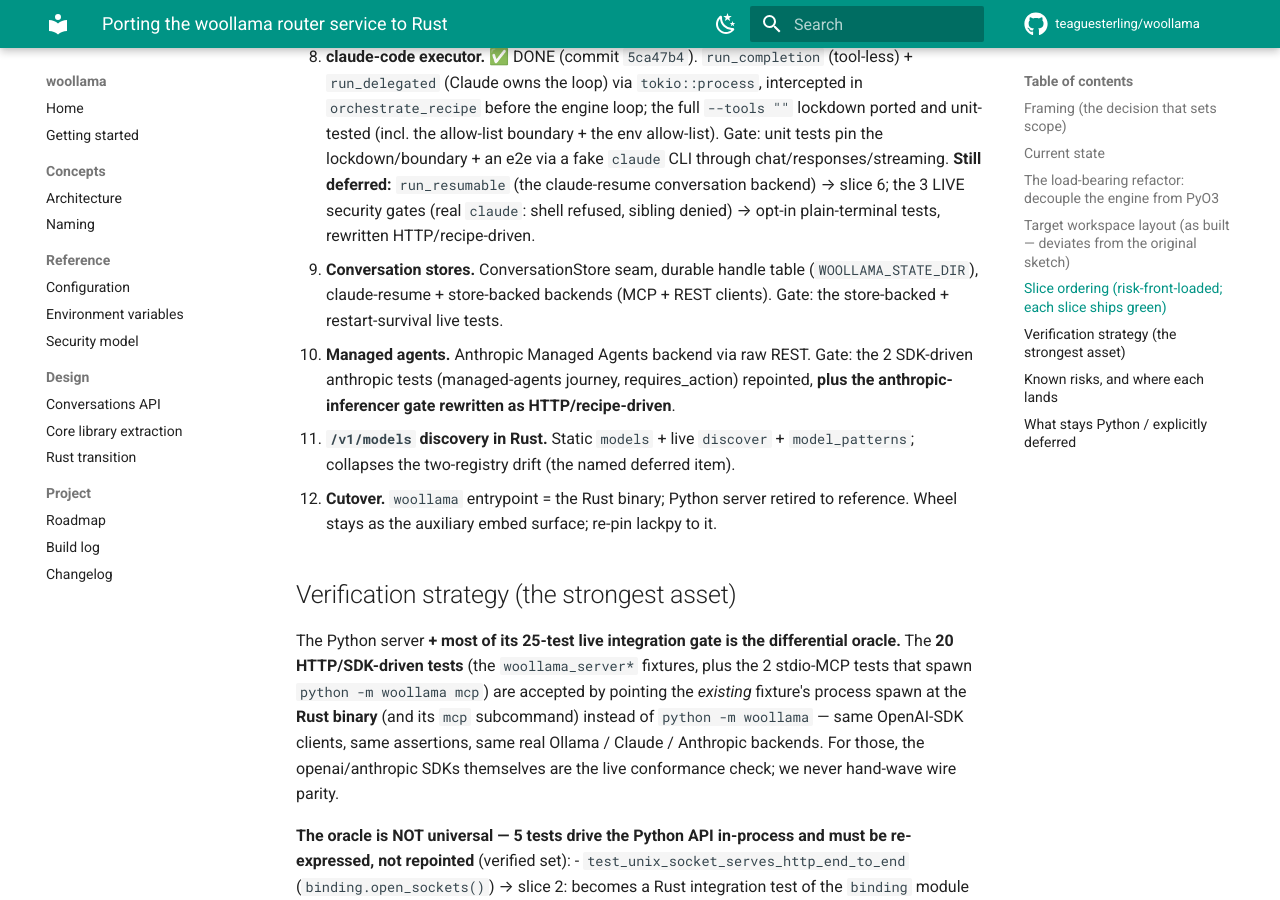
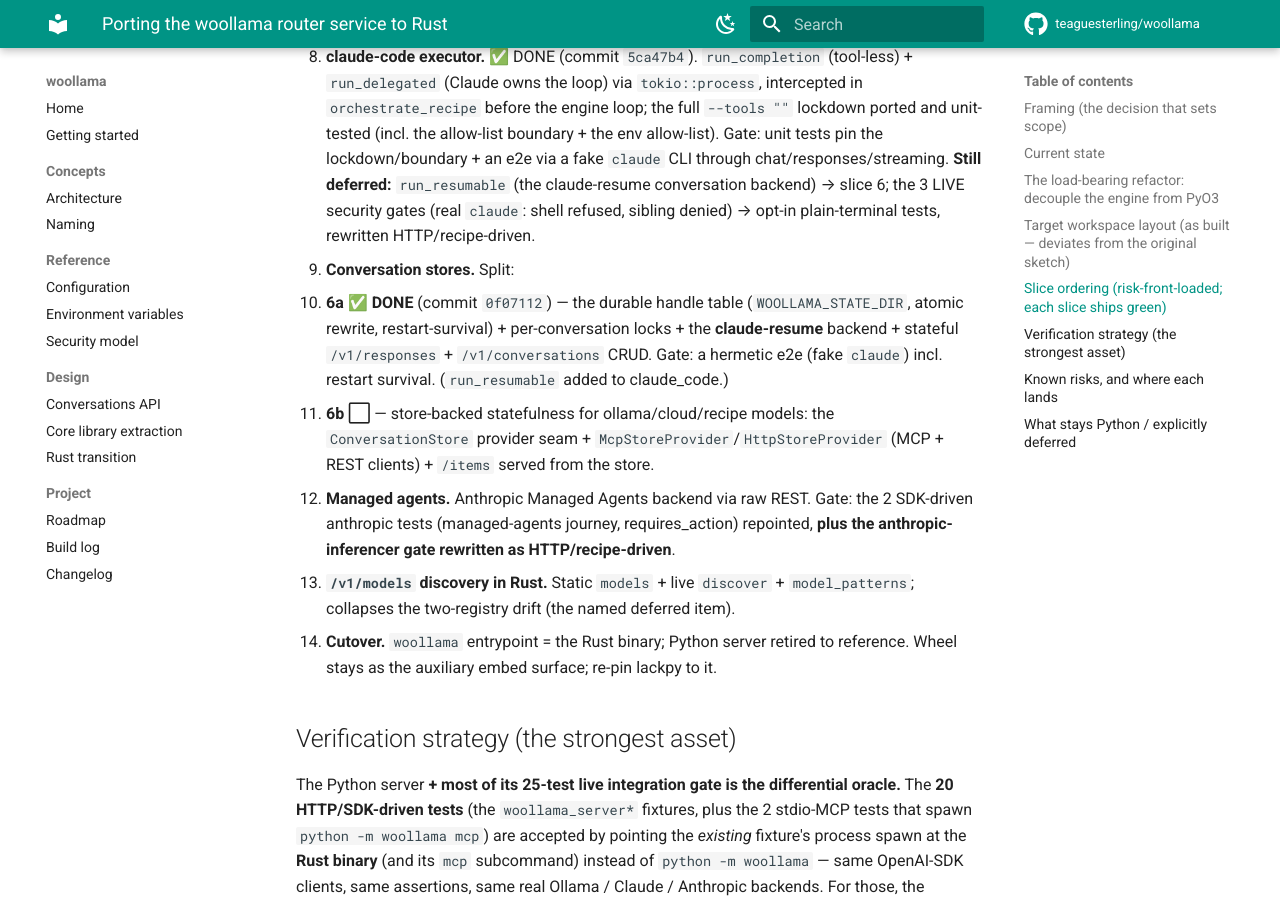
Before and after one commit to teaguesterling/woollama, an MkDocs documentation site: the page built from docs/rust-router-port.md, in a window 1280 px wide and 900 px high, scrolled down 4119 px. Built offline with MkDocs 1.6.1 and Material for MkDocs 9.7.7, drawn with Linux system fonts in a browser that asks for light colours; comment, search, counter and statistics services are not loaded.

Commit message:
docs: rust-port plan — slice 6 split into 6a (done) / 6b
Co-Authored-By: Claude Opus 4.8 <noreply@anthropic.com>

```diff
--- a/docs/rust-router-port.md
+++ b/docs/rust-router-port.md
@@ -161,9 +161,14 @@ woollama/                         (cargo workspace root = the woollama placehold
    **Still deferred:** `run_resumable` (the claude-resume conversation backend) → slice 6;
    the 3 LIVE security gates (real `claude`: shell refused, sibling denied) → opt-in
    plain-terminal tests, rewritten HTTP/recipe-driven.
-6. **Conversation stores.** ConversationStore seam, durable handle table
-   (`WOOLLAMA_STATE_DIR`), claude-resume + store-backed backends (MCP + REST clients).
-   Gate: the store-backed + restart-survival live tests.
+6. **Conversation stores.** Split:
+   - **6a ✅ DONE** (commit `0f07112`) — the durable handle table (`WOOLLAMA_STATE_DIR`,
+     atomic rewrite, restart-survival) + per-conversation locks + the **claude-resume**
+     backend + stateful `/v1/responses` + `/v1/conversations` CRUD. Gate: a hermetic e2e
+     (fake `claude`) incl. restart survival. (`run_resumable` added to claude_code.)
+   - **6b ⬜** — store-backed statefulness for ollama/cloud/recipe models: the
+     `ConversationStore` provider seam + `McpStoreProvider`/`HttpStoreProvider` (MCP +
+     REST clients) + `/items` served from the store.
 7. **Managed agents.** Anthropic Managed Agents backend via raw REST. Gate: the 2
    SDK-driven anthropic tests (managed-agents journey, requires_action) repointed,
    **plus the anthropic-inferencer gate rewritten as HTTP/recipe-driven**.
```
